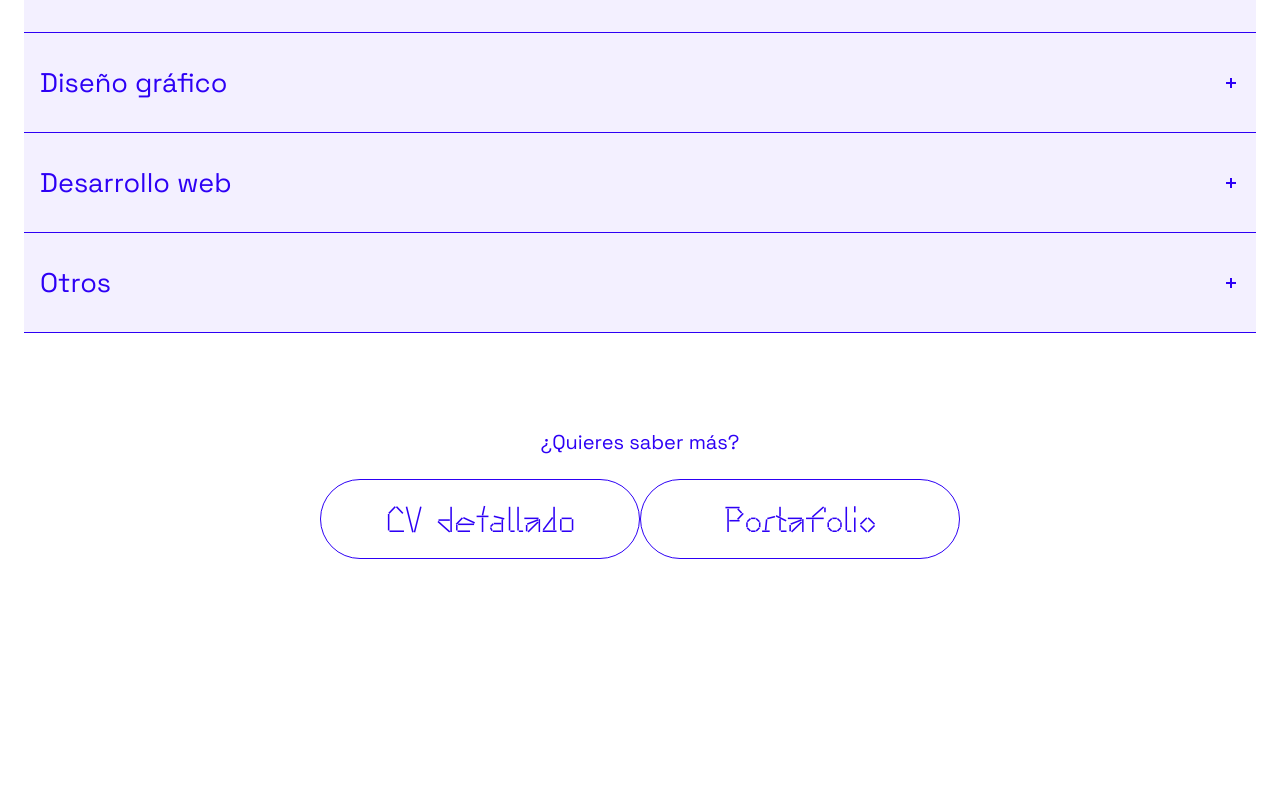
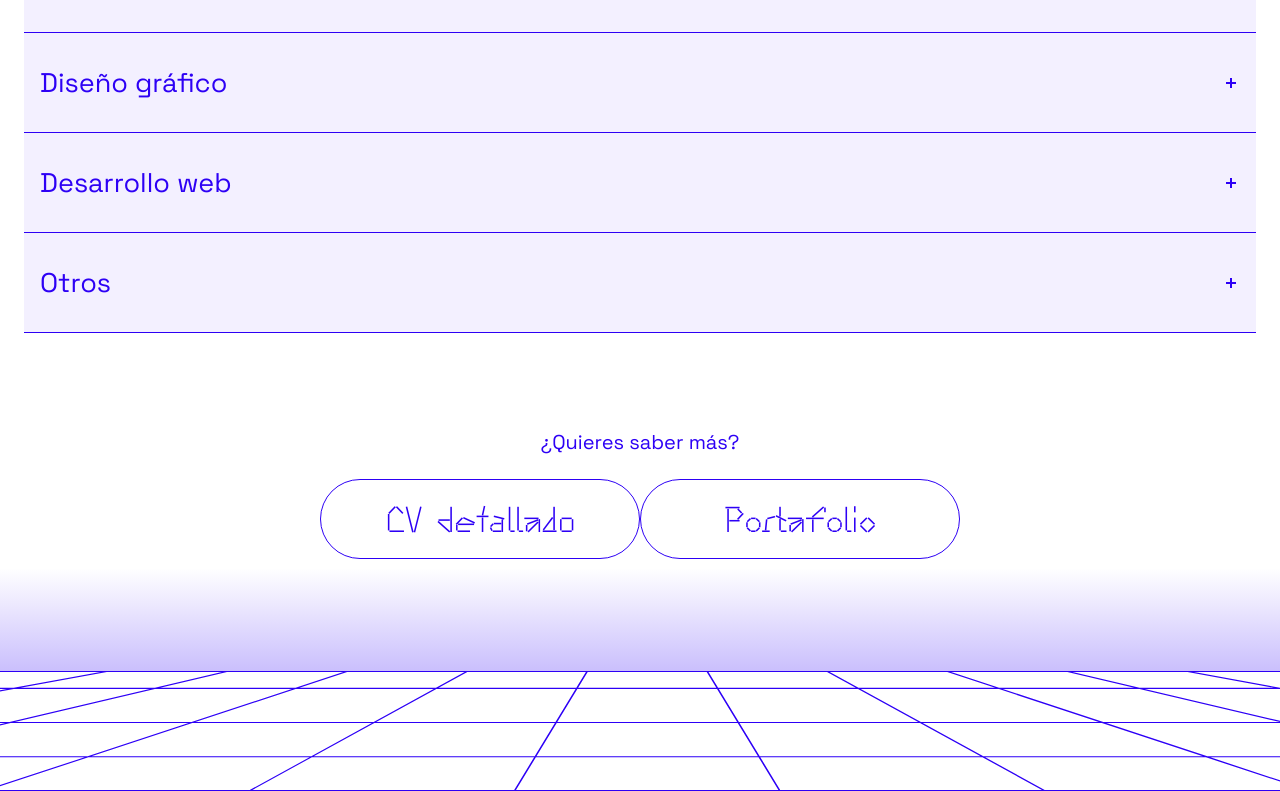
Before and after one commit to LidiaA3/JuanPortfolio, a React (Vite) app: page /portafolio in a window 1280 px wide. Shown: the part 360-1151 px from the top of the page. Before the commit the page ends 1031 px from the top, so only its background shows below. Built offline with nearby package versions, Linux system fonts and the light colour scheme.

Commit message:
Retoques Página Portafolio

```diff
--- a/src/App.jsx
+++ b/src/App.jsx
@@ -8,6 +8,7 @@ import Styleguide from "./styleguide/Styleguide";
 import Topbar from "./components/topbar/Topbar";
 import IconHead from "./components/icons/IconHead";
 import Portfolio from "./views/portfolio/Portfolio";
+import Project from "./views/project/Project";
 
 function App() {
   return (
@@ -19,6 +20,7 @@ function App() {
           <Route path="/contact" element={<Contact />} />
           <Route path="/styleguide" element={<Styleguide />} />
           <Route path="/portafolio" element={<Portfolio />} />
+          <Route path="/project" element={<Project />} />
         </Routes>
       </main>
     </>
--- a/src/components/dropdown/Dropdown.jsx
+++ b/src/components/dropdown/Dropdown.jsx
@@ -1,6 +1,7 @@
 import React, { useState, useEffect } from "react";
 import { useLocation } from "react-router-dom";
 import $ from "jquery";
+import { Link } from "react-router-dom";
 
 import "./dropdown.scss";
 
@@ -43,10 +44,12 @@ function Dropdown() {
               Diseño UX/UI<span className="dropdown__icon"></span>
             </div>
             <ul className="text-default dropdown__projects-list">
-              <li>
-                <span>SubMenu01</span>
-                <span>Tipology</span>
-              </li>
+              <Link to="/project" className="link">
+                <li>
+                  <span>SubMenu01</span>
+                  <span>Tipology</span>
+                </li>
+              </Link>
               <li>
                 <span>SubMenu02</span>
                 <span>Tipology</span>
--- a/src/components/dropdown/dropdown.scss
+++ b/src/components/dropdown/dropdown.scss
@@ -64,10 +64,14 @@ li {
   .dropdown__projects-list {
     display: none;
     background: #fff;
+
     li {
         display: flex;
         justify-content: space-between;
         padding: $default-scale-unit-2 $default-scale-unit-1;
         border-bottom: 1px solid $color-primary;
     }
+    li:hover {
+        font-weight: $font-weight-medium;
+    }
   }
--- a/src/components/skills/Skills.scss
+++ b/src/components/skills/Skills.scss
@@ -5,6 +5,7 @@
     padding: $big-scale-unit-2;
     margin-bottom: $small-details-scale-unit-2;
     margin-right: $small-details-scale-unit-2;
+    background-color: $color-primary-lightest;
 }
 .rounded {
     border-radius: 100px;
--- a/src/scss/_images.scss
+++ b/src/scss/_images.scss
@@ -14,8 +14,19 @@ img {
 .content-section {
     background: linear-gradient(180deg, rgba(45, 0, 246, 0.25) 0%, rgba(45, 0, 246, 0) 55%, rgba(45, 0, 246, 0.25) 100%);
 }
+.portfolio-main {
+    background: linear-gradient(180deg, rgba(45, 0, 246, 0.25) 0%, rgba(45, 0, 246, 0) 10%,  rgba(45, 0, 246, 0.25) 100%);
+    background: linear-gradient(
+    to bottom,
+   rgba(45, 0, 246, 0.25) 0%,
+   rgba(45, 0, 246, 0) 10%,
+   rgba(45, 0, 246, 0) 90%,
+   rgba(45, 0, 246, 0.25) 100%);
 
-.hero-section__floor {
+
+}
+
+.hero-section__floor{
 object-fit: cover;
 height: 100%;
 
@@ -63,3 +74,51 @@ height: 100%;
   @include dynamic-hero-section-floor(1725px, 218%, scale(1, 0.6) translate(0px, -40%));
   @include dynamic-hero-section-floor(1800px, 229%, scale(1, 0.6) translate(0px -40%));
   @include dynamic-hero-section-floor(1875px, 240%, scale(1, 0.6) translate(0px, -40%));
+
+  .portfolio__floor{
+    object-fit: cover;
+    height: 100%;
+
+
+        &-container {
+        height: 120px;
+        width: 100%;
+        bottom: 0;
+        overflow: hidden;
+        background-color: white;
+        border-top: 0.05rem solid $color-primary;
+        border-bottom: 0.1rem solid $color-primary;
+        }
+    }
+
+    @mixin dynamic-hero-section-floor($min-width, $height-increment, $transform-values: scale(1, 1) translate(0px, 0px)) {
+        @media screen and (min-width: $min-width) {
+          .portfolio__floor {
+            object-fit: cover;
+            height: calc(100% + #{$height-increment});
+            transform: $transform-values;
+          }
+        }
+      }
+
+      @include dynamic-hero-section-floor(375px, 25%, scale(1, 1) translate(0px, 0px));
+      @include dynamic-hero-section-floor(450px, 31%, scale(1, 1) translate(0px, 0px));
+      @include dynamic-hero-section-floor(525px, 42%, scale(1, 1) translate(0px, 0px));
+      @include dynamic-hero-section-floor(600px, 53%, scale(1, 0.8) translate(0px, -20%));
+      @include dynamic-hero-section-floor(675px, 64%, scale(1, 0.8) translate(0px, -20%));
+      @include dynamic-hero-section-floor(750px, 75%, scale(1, 0.8) translate(0px, -20%));
+      @include dynamic-hero-section-floor(825px, 86%, scale(1, 0.7) translate(0px, -30%));
+      @include dynamic-hero-section-floor(900px, 97%, scale(1, 0.7) translate(0px, -30%));
+      @include dynamic-hero-section-floor(975px, 108%, scale(1, 0.7) translate(0px, -30%));
+      @include dynamic-hero-section-floor(1050px, 119%, scale(1, 0.7) translate(0px, -30%));
+      @include dynamic-hero-section-floor(1125px, 130%, scale(1, 0.7) translate(0px, -30%));
+      @include dynamic-hero-section-floor(1200px, 141%, scale(1, 0.7) translate(0px, -30%));
+      @include dynamic-hero-section-floor(1275px, 152%, scale(1, 0.7) translate(0px, -30%));
+      @include dynamic-hero-section-floor(1350px, 163%, scale(1, 0.6) translate(0px, -40%));
+      @include dynamic-hero-section-floor(1425px, 174%, scale(1, 0.6) translate(0px, -40%));
+      @include dynamic-hero-section-floor(1500px, 185%, scale(1, 0.6) translate(0px, -40%));
+      @include dynamic-hero-section-floor(1575px, 196%, scale(1, 0.6) translate(0px, -40%));
+      @include dynamic-hero-section-floor(1650px, 207%, scale(1, 0.6) translate(0px, -40%));
+      @include dynamic-hero-section-floor(1725px, 218%, scale(1, 0.6) translate(0px, -40%));
+      @include dynamic-hero-section-floor(1800px, 229%, scale(1, 0.6) translate(0px -40%));
+      @include dynamic-hero-section-floor(1875px, 240%, scale(1, 0.6) translate(0px, -40%));
--- /dev/null
+++ b/src/scss/_links.scss
@@ -0,0 +1,4 @@
+.link {
+    text-decoration: none;
+    color: $color-primary;
+}
--- a/src/scss/_margins.scss
+++ b/src/scss/_margins.scss
@@ -12,5 +12,5 @@
 }
 
 .portfolio-main {
-    margin: 0 $big-scale-unit-3;
+    padding: 0 $big-scale-unit-3;
 }
--- a/src/scss/global.scss
+++ b/src/scss/global.scss
@@ -3,6 +3,8 @@
 @import './_typography';
 @import './_images';
 @import './margins';
+@import './links';
+
 
 
 
--- a/src/views/portfolio/Portfolio.jsx
+++ b/src/views/portfolio/Portfolio.jsx
@@ -18,6 +18,15 @@ function Portfolio() {
           <Button url="/portafolio" text="Portafolio" />
         </section>
       </main>
+      <footer>
+        <div className="portfolio__floor-container">
+          <img
+            className="portfolio__floor"
+            src="/public/floor-mobile-optimized.svg"
+            alt="decorative image"
+          />
+        </div>
+      </footer>
     </>
   );
 }
--- /dev/null
+++ b/src/views/project/Project.jsx
@@ -0,0 +1,13 @@
+import "./Project.scss";
+import Topbar from "../../components/topbar/Topbar";
+
+function Project() {
+  return (
+    <>
+      <Topbar url="/portafolio" link="Portafolio" />
+      <h2>Website para Maslow</h2>
+    </>
+  );
+}
+
+export default Project;
```
Also changed, not shown: src/views/project/Project.scss (added).
